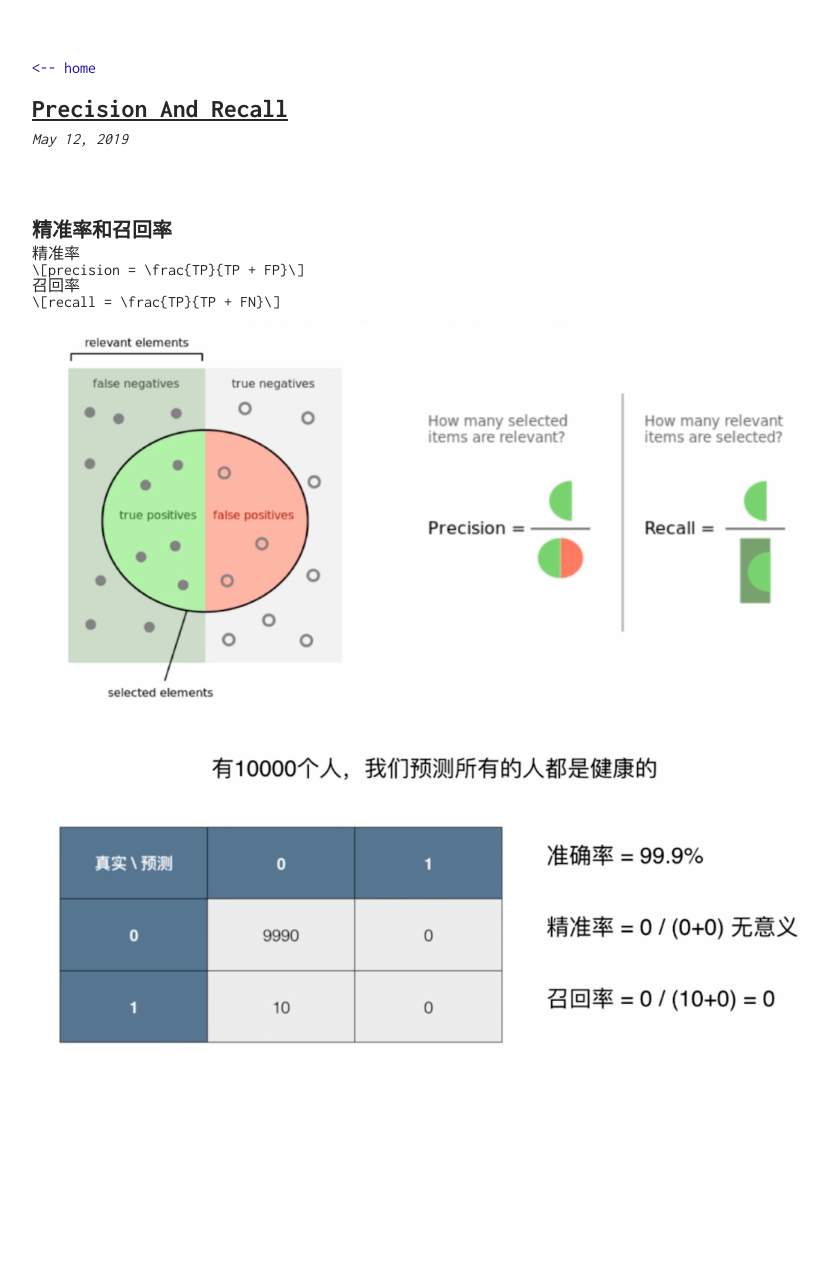
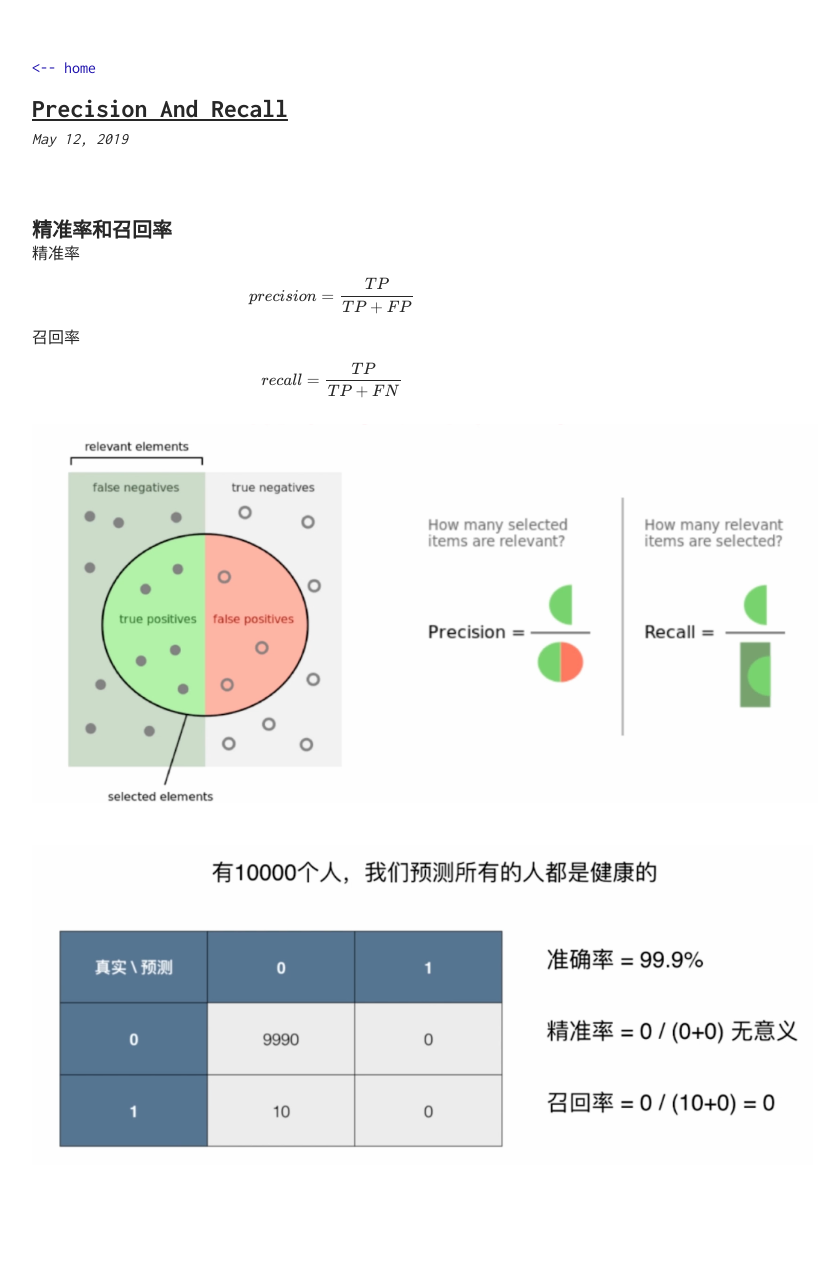
Before and after one commit to TobiahShaw/TobiahShaw.github.io, a Jekyll site: the page built from _posts/2019-05-12-Precision-And-Recall.md, in a window 1280 px wide. Shown: the whole page, without its empty margins (308-1137 px from the left). Built offline with Jekyll 4.4.1, drawn with Linux system fonts in a browser that asks for light colours; our own code applies the rules of GitHub Pages for plain Markdown files; formulas are drawn with MathJax 3; before the commit the page ends 1183 px from its top, so only the background shows below that; some of the changed lines change nothing that is shown.

Commit message:
Update 2019-05-12-Precision-And-Recall.md
enable latex in least post

```diff
--- a/_posts/2019-05-12-Precision-And-Recall.md
+++ b/_posts/2019-05-12-Precision-And-Recall.md
@@ -1,11 +1,22 @@
+<head>
+    <script src="https://cdn.mathjax.org/mathjax/latest/MathJax.js?config=TeX-AMS-MML_HTMLorMML" type="text/javascript"></script>
+    <script type="text/x-mathjax-config">
+        MathJax.Hub.Config({
+            tex2jax: {
+            skipTags: ['script', 'noscript', 'style', 'textarea', 'pre'],
+            inlineMath: [['$','$']]
+            }
+        });
+    </script>
+</head>
 
 # 精准率和召回率
 
-### 精准率
+## 精准率
 
 $$precision = \frac{TP}{TP + FP}$$
 
-### 召回率
+## 召回率
 
 $$recall = \frac{TP}{TP + FN}$$
 
```
